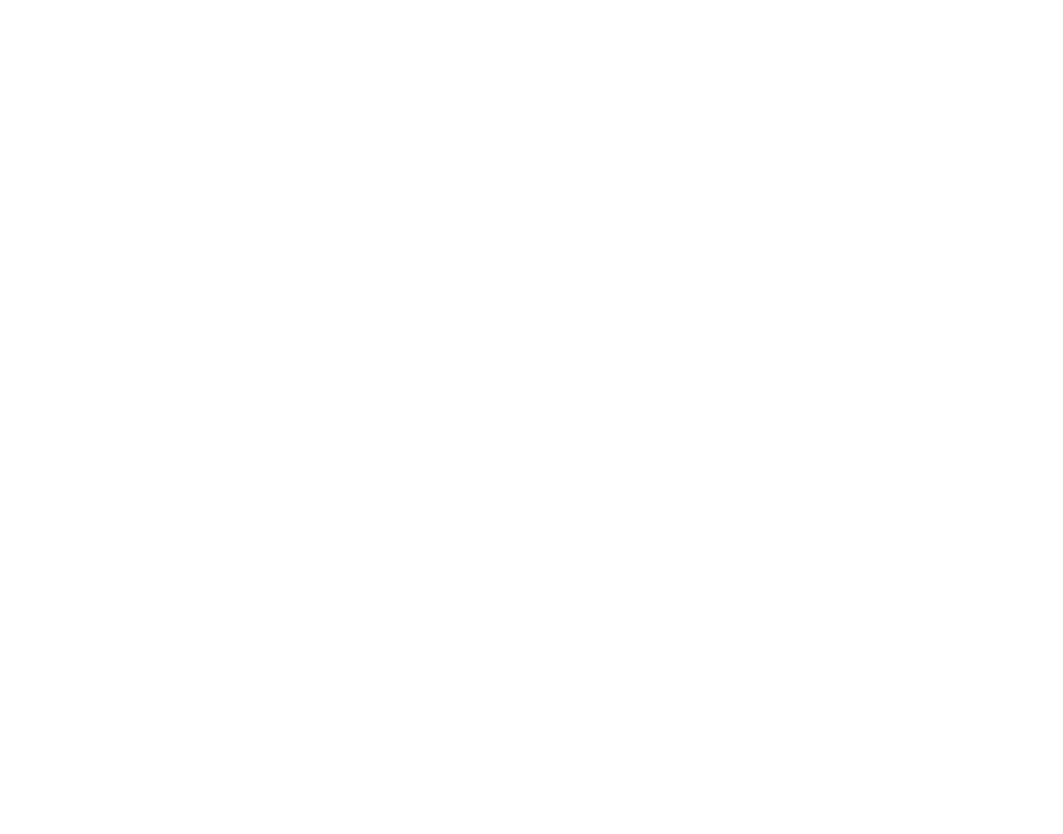
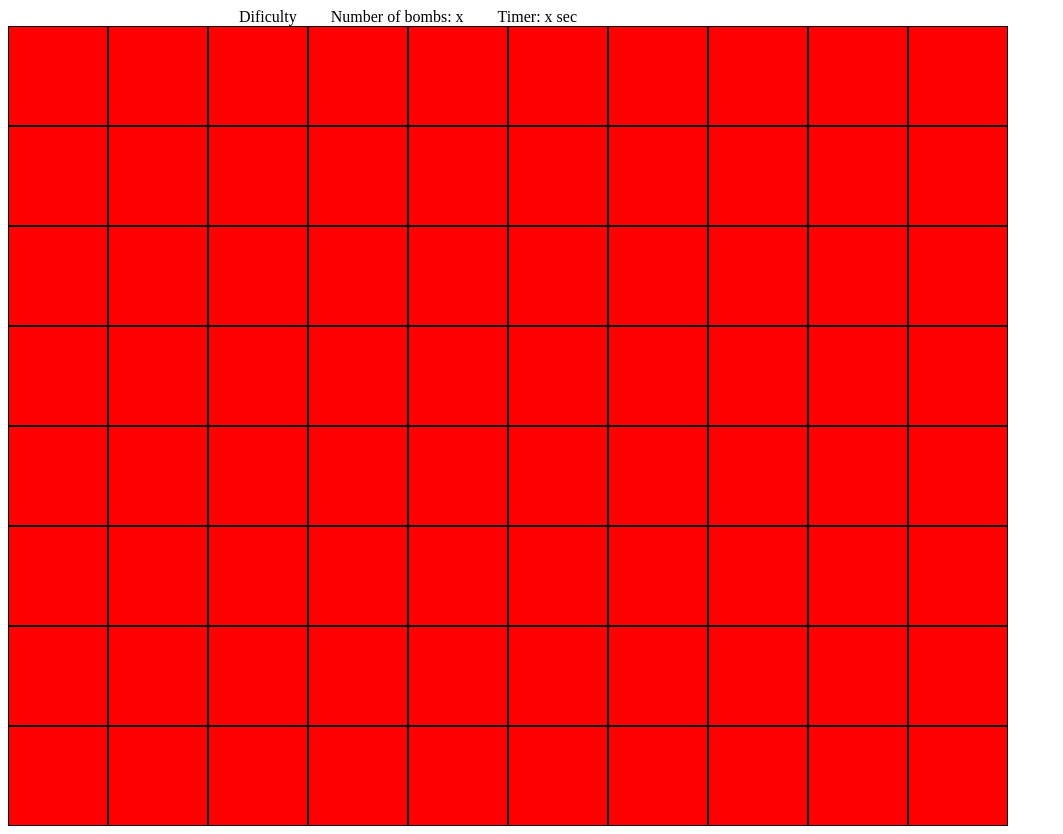
Before and after one commit to Truewarlock/minesweeper, an Angular app in the folder minesweeper/: page / in a window 1280 px wide. Shown: the whole page, without its empty margins (0-1063 px from the left). Before the commit the page ends 800 px from the top, so only its background shows below. Built offline with nearby package versions, Linux system fonts and the light colour scheme.

Commit message:
base board and layout

```diff
--- a/minesweeper/src/app/app.component.html
+++ b/minesweeper/src/app/app.component.html
@@ -0,0 +1 @@
+<game-board></game-board>
--- a/minesweeper/src/app/app.module.ts
+++ b/minesweeper/src/app/app.module.ts
@@ -2,10 +2,12 @@ import { NgModule } from '@angular/core';
 import { BrowserModule } from '@angular/platform-browser';
 
 import { AppComponent } from './app.component';
+import { GameBoardComponent } from './components/game-board/game-board.component';
 
 @NgModule({
   declarations: [
-    AppComponent
+    AppComponent,
+    GameBoardComponent
   ],
   imports: [
     BrowserModule
--- /dev/null
+++ b/minesweeper/src/app/components/game-board/game-board.component.html
@@ -0,0 +1,26 @@
+<div style="display:flex;
+            gap:34px;
+            justify-content: center;
+            width:800px">
+  <div>Dificulty</div>
+  <div>Number of bombs: x</div>
+  <div>Timer: x sec</div>
+</div>
+<div style="height: 800px;
+            width: 1000px;
+            background-color: grey;">
+
+<div *ngFor="let i of height">
+
+      <div style="display: flex;">
+        <div *ngFor="let i of lenght"
+              style="width:98px;
+                    height:98px;
+                    background-color: red;
+                    border: 1px solid black;"></div>
+      </div>
+
+</div>
+
+
+</div>
--- /dev/null
+++ b/minesweeper/src/app/components/game-board/game-board.component.ts
@@ -0,0 +1,19 @@
+import { Component, OnInit } from '@angular/core';
+
+@Component({
+  selector: 'game-board',
+  templateUrl: './game-board.component.html',
+  styleUrls: ['./game-board.component.css']
+})
+export class GameBoardComponent implements OnInit {
+
+  constructor() { }
+
+  ngOnInit(): void {
+  }
+
+  height:number[]=[1,2,3,4,5,6,7,8];
+  lenght:number[]=[1,2,3,4,5,6,7,8,9,10]
+
+
+}
```
Also changed, not shown: minesweeper/src/app/components/game-board/game-board.component.css (added), 1 other file (tests, documents, lock files or other folders).
